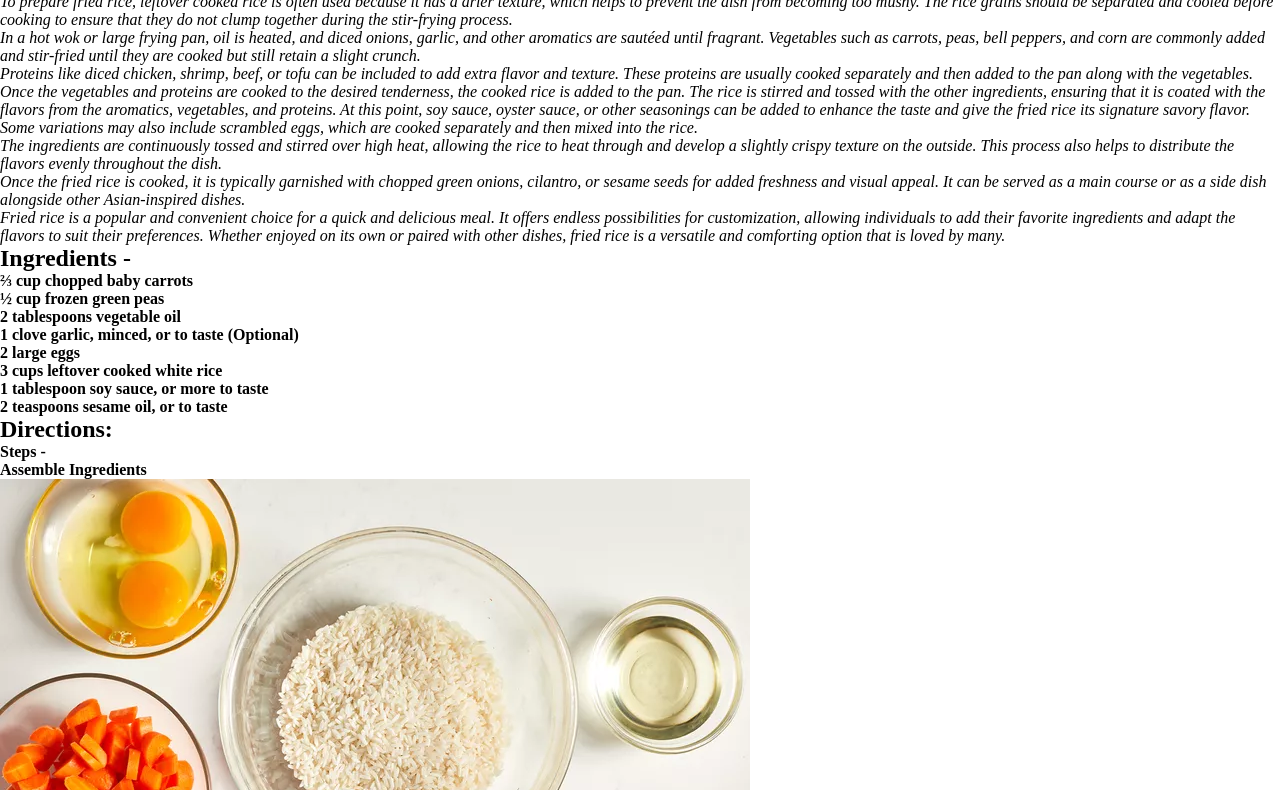
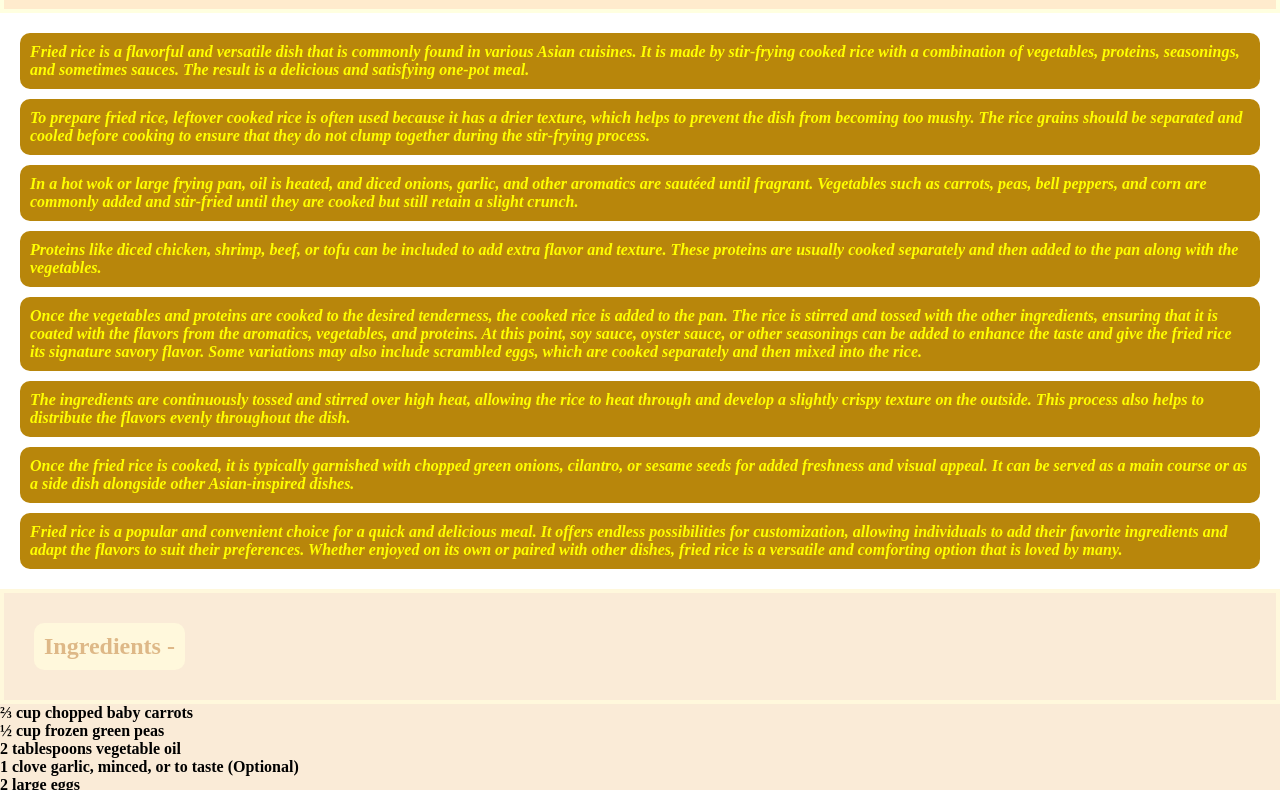
Before and after one commit to r3memb3rCreed/odin-recipes, a plain HTML site: page recipes/fried-rice.html in a window 1280 px wide. Shown: the part 219-1009 px from the top of the page. Drawn offline with Linux system fonts and the light colour scheme.

Commit message:
Even more improvements...

```diff
--- a/recipes/fried-rice.html
+++ b/recipes/fried-rice.html
@@ -23,49 +23,138 @@
 
         </div>
 
+        <div class="describe-rice">
+
+            <div class="describe-header-container">
+
                 <h2 class="description-rice">Description: </h2>
 
-        <div class="main-text-rice">
-            <p><em>Fried rice is a flavorful and versatile dish that is commonly found in various Asian cuisines. It is made by stir-frying cooked rice with a combination of vegetables, proteins, seasonings, and sometimes sauces. The result is a delicious and satisfying one-pot meal.</em></p>
-            <p><em>To prepare fried rice, leftover cooked rice is often used because it has a drier texture, which helps to prevent the dish from becoming too mushy. The rice grains should be separated and cooled before cooking to ensure that they do not clump together during the stir-frying process.</em></p>
-            <p><em>In a hot wok or large frying pan, oil is heated, and diced onions, garlic, and other aromatics are sautéed until fragrant. Vegetables such as carrots, peas, bell peppers, and corn are commonly added and stir-fried until they are cooked but still retain a slight crunch.</em></p>
-            <p><em>Proteins like diced chicken, shrimp, beef, or tofu can be included to add extra flavor and texture. These proteins are usually cooked separately and then added to the pan along with the vegetables.</em></p>
-            <p><em>Once the vegetables and proteins are cooked to the desired tenderness, the cooked rice is added to the pan. The rice is stirred and tossed with the other ingredients, ensuring that it is coated with the flavors from the aromatics, vegetables, and proteins. At this point, soy sauce, oyster sauce, or other seasonings can be added to enhance the taste and give the fried rice its signature savory flavor. Some variations may also include scrambled eggs, which are cooked separately and then mixed into the rice.</em></p>
-            <p><em>The ingredients are continuously tossed and stirred over high heat, allowing the rice to heat through and develop a slightly crispy texture on the outside. This process also helps to distribute the flavors evenly throughout the dish.</em></p>
-            <p><em>Once the fried rice is cooked, it is typically garnished with chopped green onions, cilantro, or sesame seeds for added freshness and visual appeal. It can be served as a main course or as a side dish alongside other Asian-inspired dishes.</em></p>
-            <p><em>Fried rice is a popular and convenient choice for a quick and delicious meal. It offers endless possibilities for customization, allowing individuals to add their favorite ingredients and adapt the flavors to suit their preferences. Whether enjoyed on its own or paired with other dishes, fried rice is a versatile and comforting option that is loved by many.</em></p>
             </div>
 
-        <h2 class="ingredients-and-directions-rice">Ingredients -</h2>
+            <div class="main-text-rice">
+
+                <div class="item-1">
+
+
+                    <em>Fried rice is a flavorful and versatile dish that is commonly found in various Asian cuisines. It is made by stir-frying cooked rice with a combination of vegetables, proteins, seasonings, and sometimes sauces. The result is a delicious and satisfying one-pot meal.</em>
+
+
+                </div>
+
+                <div class="item-2">
+
+
+                    <em> To prepare fried rice, leftover cooked rice is often used because it has a drier texture, which helps to prevent the dish from becoming too mushy. The rice grains should be separated and cooled before cooking to ensure that they do not clump together during the stir-frying process. </em>
+
+
+                </div>
+
+                <div class="item-3">
+
+
+                    <em>In a hot wok or large frying pan, oil is heated, and diced onions, garlic, and other aromatics are sautéed until fragrant. Vegetables such as carrots, peas, bell peppers, and corn are commonly added and stir-fried until they are cooked but still retain a slight crunch.</em>
+
+
+                </div>
+
+                <div class="item-4">
+
+
+                    <em>Proteins like diced chicken, shrimp, beef, or tofu can be included to add extra flavor and texture. These proteins are usually cooked separately and then added to the pan along with the vegetables.</em>
+
+
+                </div>
+
+                <div class="item-5">
+
+
+                    <em>Once the vegetables and proteins are cooked to the desired tenderness, the cooked rice is added to the pan. The rice is stirred and tossed with the other ingredients, ensuring that it is coated with the flavors from the aromatics, vegetables, and proteins. At this point, soy sauce, oyster sauce, or other seasonings can be added to enhance the taste and give the fried rice its signature savory flavor. Some variations may also include scrambled eggs, which are cooked separately and then mixed into the rice.</em>
+
+
+                </div>
+
+                <div class="item-6">
+
+                    <em>The ingredients are continuously tossed and stirred over high heat, allowing the rice to heat through and develop a slightly crispy texture on the outside. This process also helps to distribute the flavors evenly throughout the dish.</em>
+
+                </div>
+
+                <div class="item-7">
+
+                    <em>Once the fried rice is cooked, it is typically garnished with chopped green onions, cilantro, or sesame seeds for added freshness and visual appeal. It can be served as a main course or as a side dish alongside other Asian-inspired dishes.</em>
+
+                </div>
+
+                <div class="item-8">
+
+                    <em>Fried rice is a popular and convenient choice for a quick and delicious meal. It offers endless possibilities for customization, allowing individuals to add their favorite ingredients and adapt the flavors to suit their preferences. Whether enjoyed on its own or paired with other dishes, fried rice is a versatile and comforting option that is loved by many.</em>
+
+                </div>
+
+            </div>
+
+        </div>
+
+        <div class="contain-bottom-rice">
+
+            <div class="contain-ingredients-header-rice">
+
+                <h2 class="ingredients-rice">Ingredients -</h2>
+
+            </div>
 
             <ul class="rice-list">
+
                 <li><strong>⅔ cup chopped baby carrots</strong></li>
+
                 <li><strong>½ cup frozen green peas</strong></li>
+
                 <li><strong>2 tablespoons vegetable oil</strong></li>
+
                 <li><strong>1 clove garlic, minced, or to taste (Optional)</strong></li>
+
                 <li><strong>2 large eggs</strong></li>
+
                 <li><strong>3 cups leftover cooked white rice</strong></li>
+
                 <li><strong>1 tablespoon soy sauce, or more to taste</strong></li>
+
                 <li><strong>2 teaspoons sesame oil, or to taste</strong></li>
+
             </ul>
 
-        <h2 class="ingredients-and-directions-rice">Directions:</h2>
+
+            <h2 class="directions-rice">Directions:</h2>
+
 
             <h4 class="rice-list">Steps -</h4>
 
+
             <ol class="rice-list">
+
                 <li><strong>Assemble Ingredients</strong></li>
+
                 <img src ="../recipes/stp1.webp">
+
                 <li><strong>Place carrots in a small saucepan and cover with water. Bring to a low boil and cook for 3 to 5 minutes. Stir in peas, then immediately drain in a colander.</strong></li>
+
                 <img src ="../recipes/stp2.webp">
+
                 <li><strong>Heat a wok over high heat. Pour in vegetable oil, then stir in carrots, peas, and garlic; cook for about 30 seconds. Add eggs; stir quickly to scramble eggs with vegetables.</strong></li>
+
                 <img src = "../recipes/stp3.webp">
+
                 <li><strong>Stir in cooked rice. Add soy sauce and toss rice to coat. Drizzle with sesame oil and toss again.</strong></li>
+
                 <img src="../recipes/stp4.webp">
+
                 <li><strong>Serve hot and enjoy!</strong></li>
+
                 <img src="../recipes/stp5.webp">
+
             </ol>
 
+        </div>
 
     </body>
 </html>
--- a/recipes/style.css
+++ b/recipes/style.css
@@ -48,6 +48,7 @@
 
 
 /* Middle of Pizza Page */
+
 
 .describe-pizza {
     display: flex;
@@ -216,14 +217,18 @@
     background-color: black;
 }
 
+
 /* Fried Rice Page */
+
 
 .contain-top-rice {
     display: flex;
     flex-direction: column;
 }
 
+
 /* Top of Fried Rice Page */
+
 
 .contain-top-rice .rice-header-container {
     display: flex;
@@ -252,3 +257,117 @@
     padding: 10px;
     background-color:antiquewhite;
 }
+
+
+/* Middle of Fried Rice Page */
+
+
+.describe-rice {
+    display: flex;
+    flex-direction: column;
+}
+
+.describe-rice .describe-header-container {
+    display: flex;
+    border: 4px solid lightyellow;
+    justify-content: center;
+    padding: 14px;
+    background-color:blanchedalmond;
+}
+
+.description-rice {
+    display: flex;
+    background-color:cornsilk;
+    border-radius: 10px;
+    padding: 10px;
+    color: burlywood;
+}
+
+.describe-rice .main-text-rice {
+    display: flex;
+    flex-direction: column;
+    padding: 20px;
+    gap: 10px;
+    font-weight: bold;
+    color:yellow;
+}
+
+.main-text-rice .item-1 {
+    display: flex;
+    padding: 10px;
+    border-radius: 10px;
+    background-color: darkgoldenrod;
+}
+
+.main-text-rice .item-2 {
+    display: flex;
+    padding: 10px;
+    border-radius: 10px;
+    background-color: darkgoldenrod;
+}
+
+.main-text-rice .item-3 {
+    display: flex;
+    padding: 10px;
+    border-radius: 10px;
+    background-color: darkgoldenrod;
+}
+
+.main-text-rice .item-4 {
+    display: flex;
+    padding: 10px;
+    border-radius: 10px;
+    background-color: darkgoldenrod;
+}
+
+.main-text-rice .item-5 {
+    display: flex;
+    padding: 10px;
+    border-radius: 10px;
+    background-color: darkgoldenrod;
+}
+
+.main-text-rice .item-6 {
+    display: flex;
+    padding: 10px;
+    border-radius: 10px;
+    background-color: darkgoldenrod;
+}
+
+.main-text-rice .item-7 {
+    display: flex;
+    padding: 10px;
+    border-radius: 10px;
+    background-color: darkgoldenrod;
+}
+
+.main-text-rice .item-8 {
+    display: flex;
+    padding: 10px;
+    border-radius: 10px;
+    background-color: darkgoldenrod;
+}
+
+
+/* Bottom of Fried Rice Page */
+
+
+.contain-bottom-rice {
+    display: flex;
+    flex-direction: column;
+    background-color: antiquewhite;
+}
+
+.contain-bottom-rice .contain-ingredients-header-rice {
+    display: flex;
+    padding: 30px;
+    border: 4px solid cornsilk;
+}
+
+.ingredients-rice {
+    display: flex;
+    padding: 10px;
+    background-color: cornsilk;
+    color: burlywood;
+    border-radius: 10px;
+}
```
Lines whose indentation alone changed are shown as unchanged.
